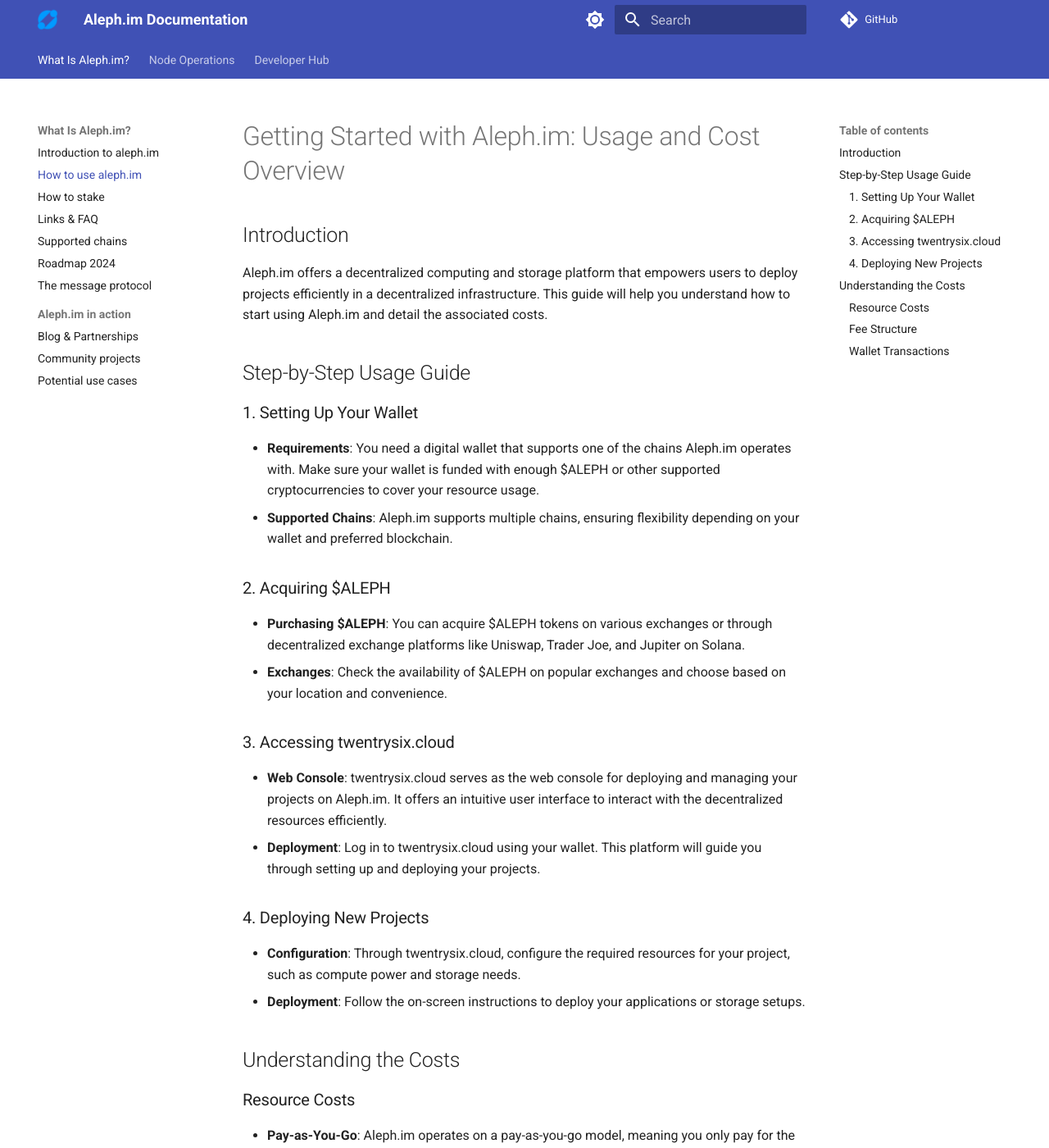
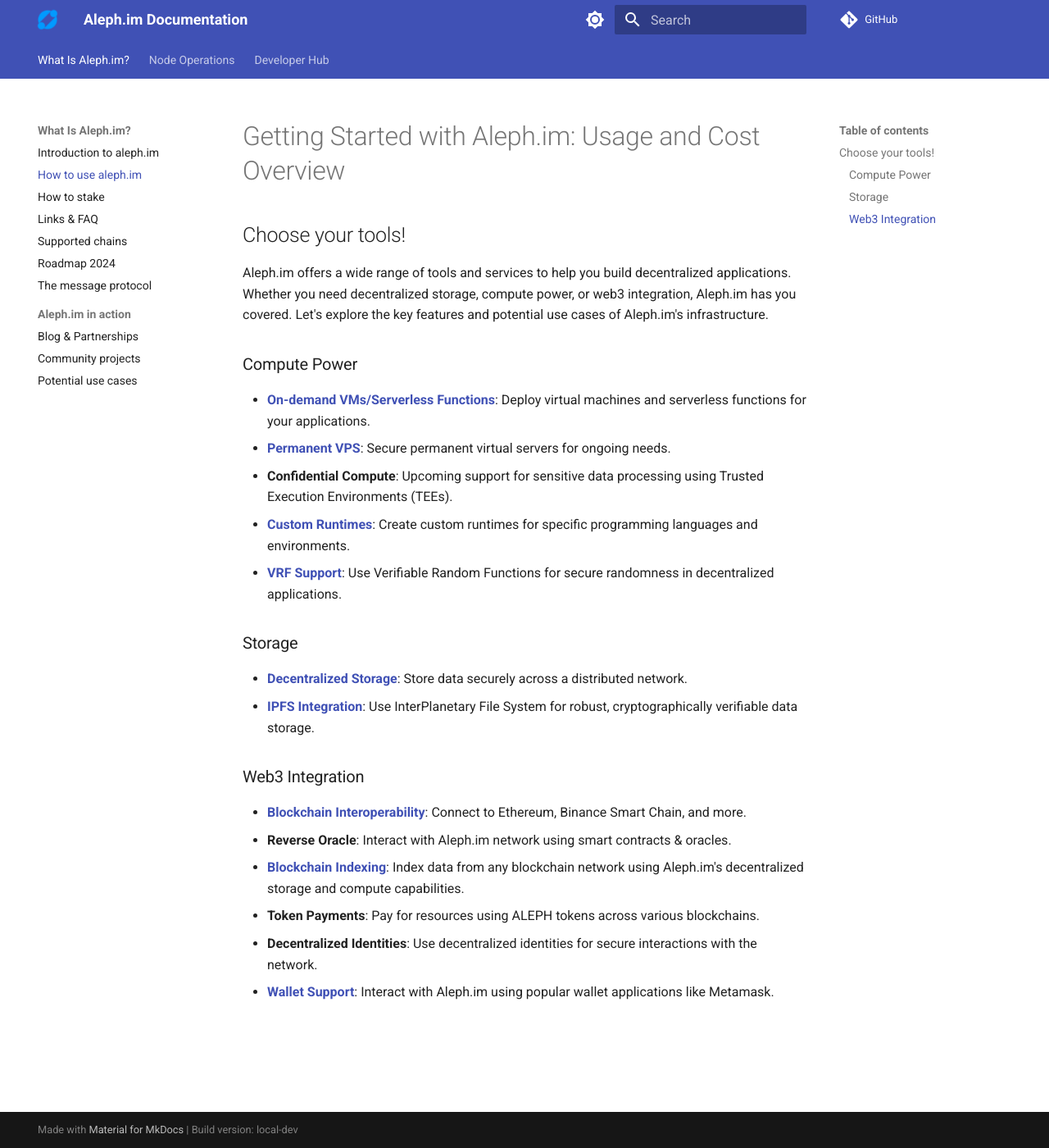
Before and after one commit to aleph-im/aleph-docs, an MkDocs documentation site: the page built from docs/protocol/usage.md, in a window 1280 px wide and 1400 px high. Shown: the whole window at 82% size. Built offline with MkDocs 1.6.1 and Material for MkDocs 9.7.7, drawn with Linux system fonts in a browser that asks for light colours; comment, search, counter and statistics services are not loaded; some of the changed text lies outside the part shown.

Commit message:
Remove unused pages and fix relative links

```diff
--- a/docs/community/use-cases.md
+++ b/docs/community/use-cases.md
@@ -1,27 +1,4 @@
 # Aleph.im Use Cases
-
-## Choose your tools!
-
-Aleph.im offers a wide range of tools and services to help you build decentralized applications. Whether you need decentralized storage, compute power, or web3 integration, Aleph.im has you covered. Let's explore the key features and potential use cases of Aleph.im's infrastructure.
-
-### Compute Power
-- [**On-demand VMs/Serverless Functions**](../computing/index.md): Deploy virtual machines and serverless functions for your applications.
-- [**Permanent VPS**](../computing/index.md#instance-vms): Secure permanent virtual servers for ongoing needs.
-- **Confidential Compute**: Upcoming support for sensitive data processing using Trusted Execution Environments (TEEs).
-- [**Custom Runtimes**](../computing/runtimes/index.md): Create custom runtimes for specific programming languages and environments.
-- [**VRF Support**](../tools/vrf.md): Use Verifiable Random Functions for secure randomness in decentralized applications.
-
-### Storage
-- [**Decentralized Storage**](../protocol/object-types/storage.md): Store data securely across a distributed network.
-- [**IPFS Integration**](../tools/ipfs-pinning.md): Use InterPlanetary File System for robust, cryptographically verifiable data storage.
-
-### Web3 Integration
-- [**Blockchain Interoperability**](../protocol/chains.md): Connect to Ethereum, Binance Smart Chain, and more.
-- **Reverse Oracle**: Interact with Aleph.im network using smart contracts & oracles.
-- [**Blockchain Indexing**](../tools/indexer/index.md): Index data from any blockchain network using Aleph.im's decentralized storage and compute capabilities.
-- **Token Payments**: Pay for resources using ALEPH tokens across various blockchains.
-- **Decentralized Identities**: Use decentralized identities for secure interactions with the network.
-- **Wallet Support**: Interact with Aleph.im using popular wallet applications like Metamask.
 
 ## Potential Use Cases
 
--- a/docs/protocol/usage.md
+++ b/docs/protocol/usage.md
@@ -1,36 +1,24 @@
 # Getting Started with Aleph.im: Usage and Cost Overview
 
-## Introduction
-Aleph.im offers a decentralized computing and storage platform that empowers users to deploy projects efficiently in a decentralized infrastructure. This guide will help you understand how to start using Aleph.im and detail the associated costs.
+## Choose your tools!
 
-## Step-by-Step Usage Guide
+Aleph.im offers a wide range of tools and services to help you build decentralized applications. Whether you need decentralized storage, compute power, or web3 integration, Aleph.im has you covered. Let's explore the key features and potential use cases of Aleph.im's infrastructure.
 
-### 1. Setting Up Your Wallet
-- **Requirements**: You need a digital wallet that supports one of the chains Aleph.im operates with. Make sure your wallet is funded with enough $ALEPH or other supported cryptocurrencies to cover your resource usage.
-- **Supported Chains**: Aleph.im supports multiple chains, ensuring flexibility depending on your wallet and preferred blockchain.
+### Compute Power
+- [**On-demand VMs/Serverless Functions**](../computing/index.md): Deploy virtual machines and serverless functions for your applications.
+- [**Permanent VPS**](../computing/index.md#instance-vms): Secure permanent virtual servers for ongoing needs.
+- **Confidential Compute**: Upcoming support for sensitive data processing using Trusted Execution Environments (TEEs).
+- [**Custom Runtimes**](../computing/runtimes/index.md): Create custom runtimes for specific programming languages and environments.
+- [**VRF Support**](../tools/vrf.md): Use Verifiable Random Functions for secure randomness in decentralized applications.
 
-### 2. Acquiring $ALEPH
-- **Purchasing $ALEPH**: You can acquire $ALEPH tokens on various exchanges or through decentralized exchange platforms like Uniswap, Trader Joe, and Jupiter on Solana.
-- **Exchanges**: Check the availability of $ALEPH on popular exchanges and choose based on your location and convenience.
+### Storage
+- [**Decentralized Storage**](../protocol/object-types/storage.md): Store data securely across a distributed network.
+- [**IPFS Integration**](../tools/ipfs-pinning.md): Use InterPlanetary File System for robust, cryptographically verifiable data storage.
 
-### 3. Accessing twentrysix.cloud
-- **Web Console**: twentrysix.cloud serves as the web console for deploying and managing your projects on Aleph.im. It offers an intuitive user interface to interact with the decentralized resources efficiently.
-- **Deployment**: Log in to twentrysix.cloud using your wallet. This platform will guide you through setting up and deploying your projects.
-
-### 4. Deploying New Projects
-- **Configuration**: Through twentrysix.cloud, configure the required resources for your project, such as compute power and storage needs.
-- **Deployment**: Follow the on-screen instructions to deploy your applications or storage setups.
-
-## Understanding the Costs
-
-### Resource Costs
-- **Pay-as-You-Go**: Aleph.im operates on a pay-as-you-go model, meaning you only pay for the resources you consume.
-- **Resource Metering**: Costs are calculated based on the amount of computing power and storage you use, metered to the millisecond.
-
-### Fee Structure
-- **Distribution**: When you pay for resources, 80% of the payment goes directly to the Compute Resource Node (CRN) operator, and 20% is allocated as a network fee to support the ongoing development and incentivization of node operators.
-- **Example**: If you pay $100 in $ALEPH for computing resources, $80 will go to the CRN operator and $20 to the Aleph.im network.
-
-### Wallet Transactions
-- **Transactions**: All transactions and interactions on twentrysix.cloud require a compatible wallet connected and enough $ALEPH to complete the transactions.
-- **Gas Fees**: Be aware of potential blockchain network fees (gas fees) that apply to transactions on the blockchain you are using.
+### Web3 Integration
+- [**Blockchain Interoperability**](../protocol/chains.md): Connect to Ethereum, Binance Smart Chain, and more.
+- **Reverse Oracle**: Interact with Aleph.im network using smart contracts & oracles.
+- [**Blockchain Indexing**](../tools/indexer/index.md): Index data from any blockchain network using Aleph.im's decentralized storage and compute capabilities.
+- **Token Payments**: Pay for resources using ALEPH tokens across various blockchains.
+- **Decentralized Identities**: Use decentralized identities for secure interactions with the network.
+- [**Wallet Support**](../protocol/chains.md): Interact with Aleph.im using popular wallet applications like Metamask.
--- a/mkdocs.yml
+++ b/mkdocs.yml
@@ -169,4 +169,7 @@
         'libraries/Aleph.im-Python-SDK/index.md': 'libraries/python-sdk/index.md'
 
         'nodes/compute/installation/configure_caddy.md': 'nodes/compute/installation/configure-caddy.md'
+
         'computing/runtimes/existing.md': 'computing/runtimes/index.md#existing-runtimes'
+
+        'tools/aleph-tooling.md': 'protocol/usage.md'
```
Also changed, not shown: docs/computing/runtimes/custom.md (+1 -1 lines), docs/guides/python/getting_started.md (+1 -1 lines), docs/tools/aleph-tooling.md (deleted, +0 -14 lines).
